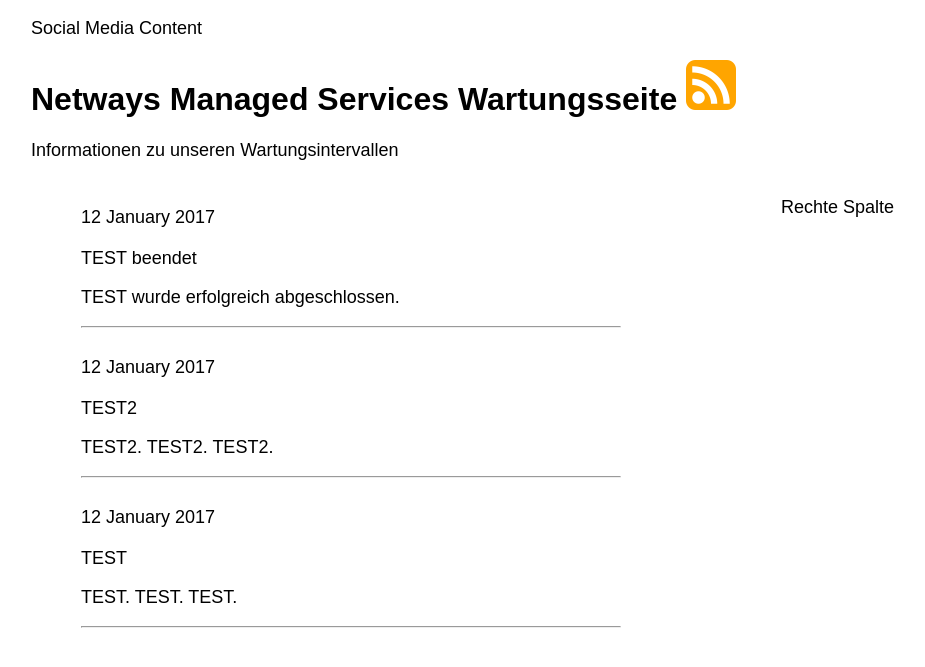
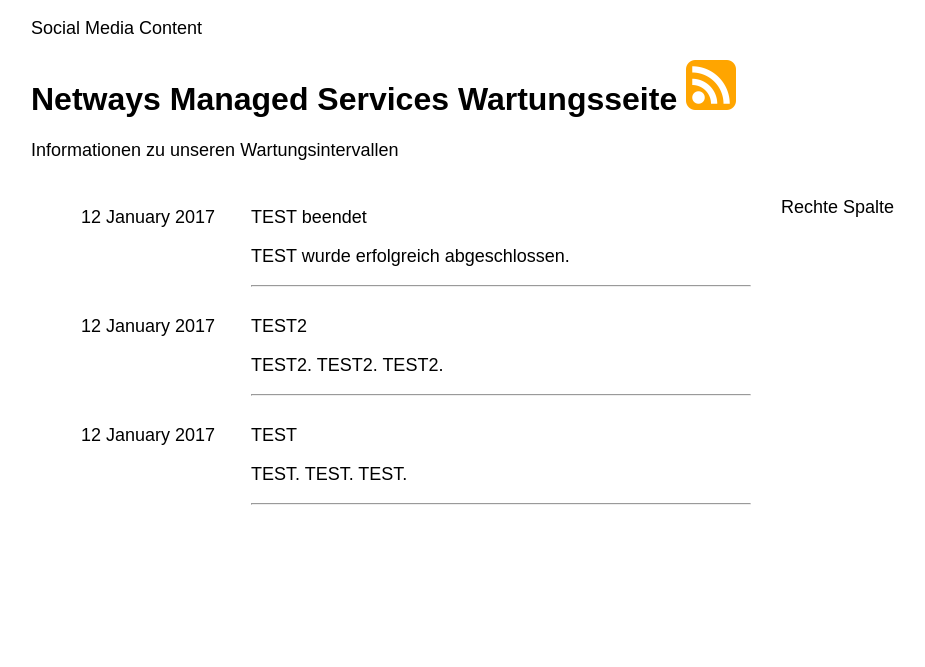
Before and after one commit to Storagegirl/storagegirl.github.io, a Jekyll site: the page built from index.html, in a window 1280 px wide. Shown: the top 667 px of the page, without its empty margins (109-1034 px from the left). Built offline with Jekyll 4.4.1, drawn with Linux system fonts in a browser that asks for light colours.

Commit message:
Update main.css

```diff
--- a/css/main.css
+++ b/css/main.css
@@ -51,7 +51,7 @@
     float: left;
     margin: auto;
     padding: 10px;
-    width: 540px;
+    width: 500px;
 }
 
 .dashicons {
```
